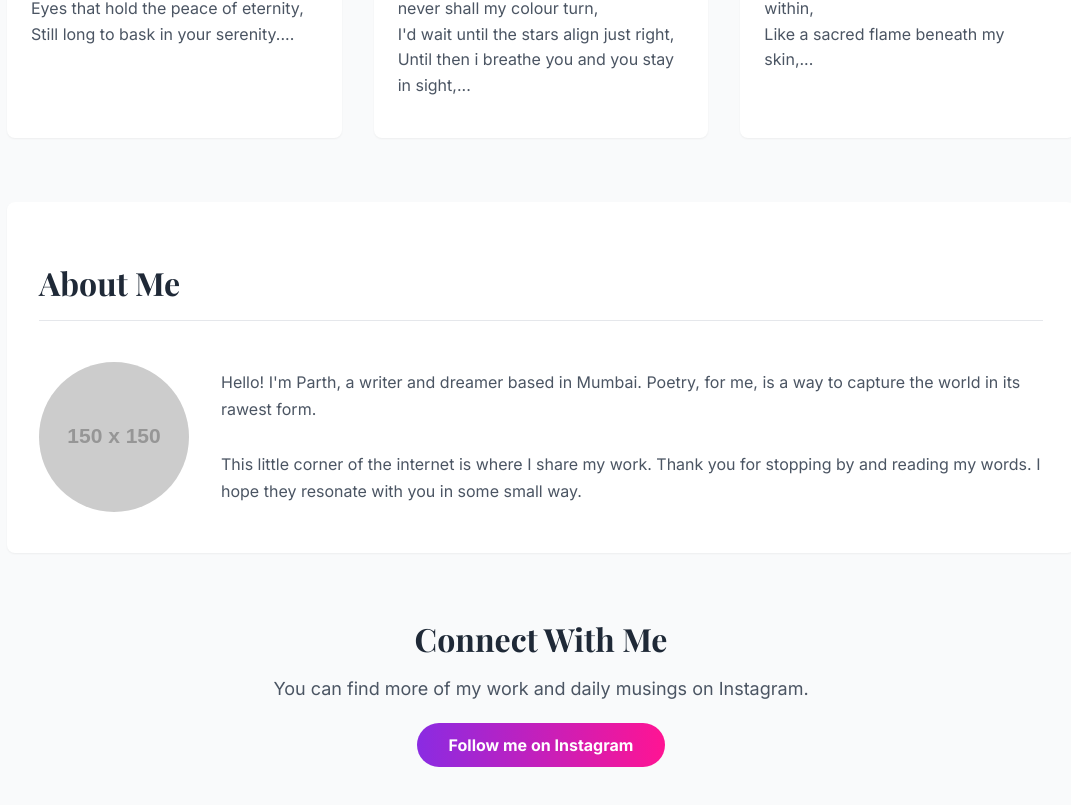
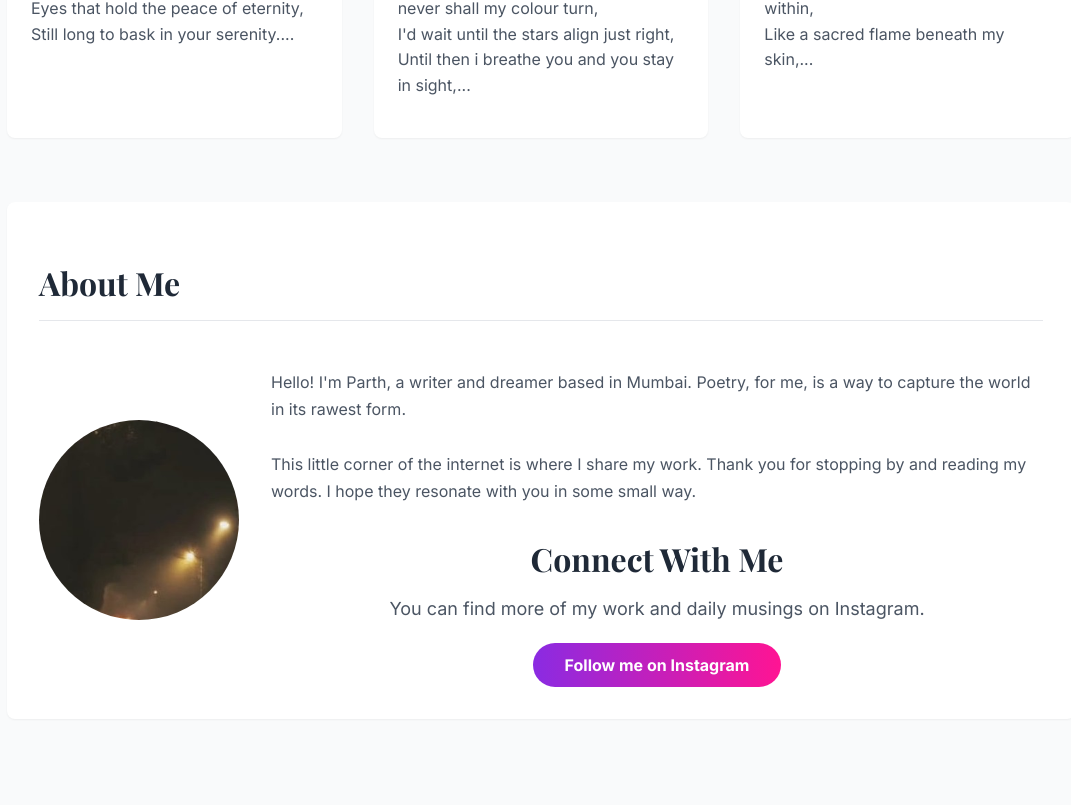
Before and after one commit to 12-34u/dreamypoetics, a React (Vite) app: page / in a window 1280 px wide. Shown: the part 912-1717 px from the top of the page, without its empty margins (99-1170 px from the left). Built offline with nearby package versions, Linux system fonts and the light colour scheme.

Commit message:
Merge About and Contact sections, fix JSX structure

```diff
--- a/src/App.jsx
+++ b/src/App.jsx
@@ -51,25 +51,31 @@
                 ))}
               </div>
             </section>
-            {/* About Section */}
+            {/* About + Contact Section */}
             <section id="about" className="about-section section">
               <h2 className="section-title">About Me</h2>
               <div className="about-content">
-                <img src="https://placehold.co/150x150/e2e8f0/334155?text=You" alt="Portrait of Your Name" className="about-image" />
+                <img
+                  src="public\WhatsApp Image 2025-09-13 at 21.30.37_9ca8e339.jpg"
+                  alt="Portrait of Your Name"
+                  className="about-image"
+                  style={{ width: '200px', height: '200px', borderRadius: '50%', objectFit: 'cover', display: 'block' }}
+                />
+                <div>
                   <p className="about-text">
                     Hello! I'm Parth, a writer and dreamer based in Mumbai. Poetry, for me, is a way to capture the world in its rawest form.
                     <br /><br />
                     This little corner of the internet is where I share my work. Thank you for stopping by and reading my words. I hope they resonate with you in some small way.
                   </p>
-              </div>
-            </section>
-            {/* Contact Section */}
-            <section id="contact" className="contact-section section">
-              <h2 className="contact-title">Connect With Me</h2>
+                  <div className="contact-section" style={{ marginTop: '24px' }}>
+                    <h3 className="contact-title">Connect With Me</h3>
                     <p className="contact-text">You can find more of my work and daily musings on Instagram.</p>
-              <a href="https://www.instagram.com/dreamy_poetics" target="_blank" rel="noopener noreferrer" className="insta-button">
+                    <a href="https://www.instagram.com/your-username" target="_blank" rel="noopener noreferrer" className="insta-button">
                       Follow me on Instagram
                     </a>
+                  </div>
+                </div>
+              </div>
             </section>
           </>
         )}
```
Also changed, not shown: public/WhatsApp Image 2025-09-13 at 21.30.37_9ca8e339.jpg (added). Lines whose indentation alone changed are shown as unchanged.
